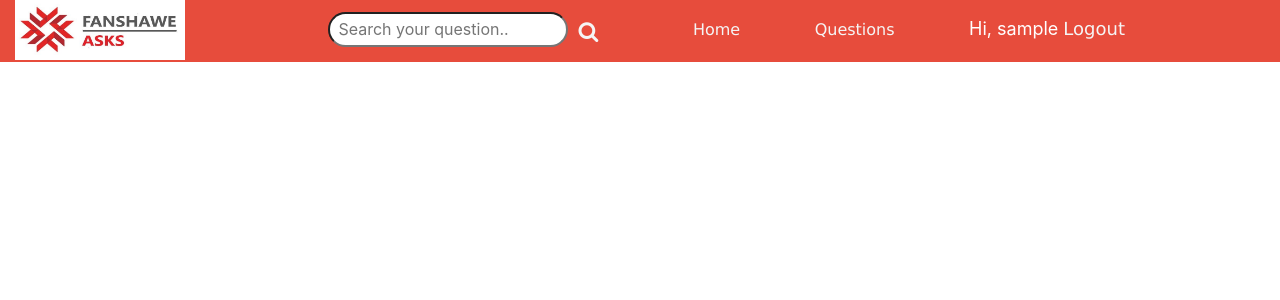
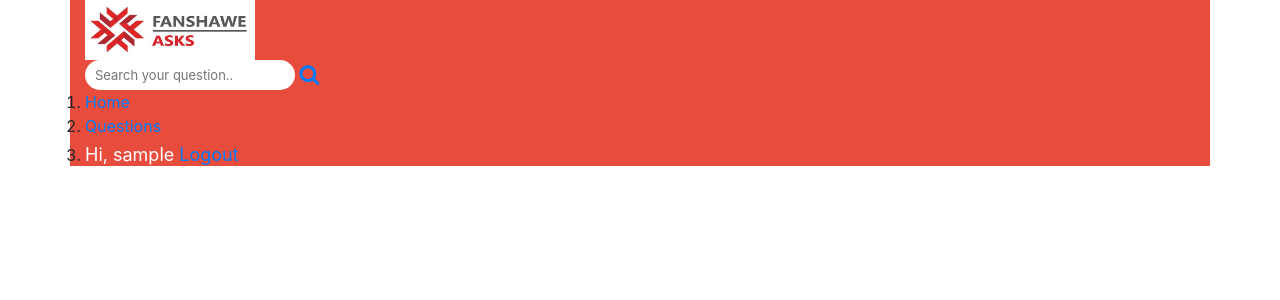
Before and after one commit to automationenthusiast/fanshawe_asks, a PHP site: page /home.php in a window 1280 px wide. Shown: the top 300 px of the page. Run offline with PHP 8.4, Linux system fonts and the light colour scheme; the visitor is signed in with stand-in values (Sample User, id 1).

Commit message:
modified the navigation bar

```diff
--- a/mainlogin.php
+++ b/mainlogin.php
@@ -5,7 +5,7 @@
 <html>
 <head>
 <link href="stylemain.css" rel="stylesheet" type="text/css">
-<link rel="stylesheet" href="https://stackpath.bootstrapcdn.com/bootstrap/4.3.1/css/bootstrap.min.css"
+<link rel="stylesheet" href="https://stackpath.bootstrapcdn.com/bootstrap/4.3.1/css/bootstrap.min.css">
 </head>
 <body style="background-image: url(Red-Background-Traingles.jpg)">
 
--- a/mainsignup.php
+++ b/mainsignup.php
@@ -1,4 +1,8 @@
 <?php
+
+if(isset($msg)){
+  echo "<strong>Error!</strong>$msg";
+}
 
 
 ?>
@@ -7,7 +11,7 @@
 <html>
  <head>
   <link href="stylemain.css" rel="stylesheet" type="text/css">
-  <link rel="stylesheet" href="https://stackpath.bootstrapcdn.com/bootstrap/4.3.1/css/bootstrap.min.css"
+  <link rel="stylesheet" href="https://stackpath.bootstrapcdn.com/bootstrap/4.3.1/css/bootstrap.min.css">
  </head>
 
  <body style="background-image: url(Red-Background-Traingles.jpg)">
--- a/signup.php
+++ b/signup.php
@@ -14,6 +14,8 @@ $pass = $_POST['password'];
 
 $passcheck = $_POST['passwordcheck'];
 
+
+
 $s = " SELECT * from signup_data_fasks WHERE email = '$email'";
 
 $result = mysqli_query($con,$s);
@@ -27,6 +29,7 @@ if($num == 1){
     mysqli_query($con,$reg);
 
     header('location:mainlogin.php');
+
 }
 
 
--- a/stylemain.css
+++ b/stylemain.css
@@ -144,90 +144,87 @@ body{
     margin: 0;
 }
 
-.container {
-    margin: 0 auto;
-    max-width: 100%;
-    display: inline-block;
-
-}
-
-header{
-    background-color: #e74c3c;
-    width: 100%;
-}
 
 
-
-header::after{
-    content: '';
-    display: table;
-    clear: both;
-}
-
-.homelogo{
-    float: left;
-}
-
-
-
-nav{
-
-    float: right;
-
-}
-
-nav ol{
-    margin:0;
-    padding: 0;
-    list-style: none;
-}
-
-nav li{
-
-    display: inline-block;
-    margin-left: 70px;
-    padding-top: 13px;
-
-}
-
-.search-box{
-    display: inline-block;
-    margin-left: 70px;
-    padding-top: 16px;
-    border-radius: 40px;
-    padding: 10px;
-    width: fit-content;
-
-}
-.search-txt{
-
-    border-radius: 30px;
-    padding: 8px;
-    width: 240px;
-    height: 35px;
-}
-
-.search-btn{
-    width: 40px;
-    height: 40px;
-    float: right;
-    display: flex;
-    justify-content: center;
-    align-items: center;
-
-}
-
-nav a{
-    color: whitesmoke;
-    text-transform: capitalize;
-    text-shadow: #797575;
-    font-weight: 550;
-    font-family: 'Lucida Sans', 'Lucida Sans Regular', 'Lucida Grande', 'Lucida Sans Unicode', Geneva, Verdana, sans-serif;
+.container{
+    background-color:#e74c3c;
 
 
 }
 
-.fa {
-    background-color: transparent;
+.container ul{
+    display: inline-flex;
+    text-align: center;
+    list-style: none;
+    margin-top: 3px;
+
 
 }
+
+
+.container ul li{
+    width: 210px;
+    margin: 5px;
+    padding: 10px;
+
+
+}
+
+*
+{
+padding: 0;
+margin: 0;
+box-sizing: border-box;
+}
+
+.container ul li a{
+text-decoration: none;
+color: whitesmoke;
+font-weight: 350;
+font-size: 14;
+font-family: 'Lucida Sans', 'Lucida Sans Regular', 'Lucida Grande', 'Lucida Sans Unicode', Geneva, Verdana, sans-serif;
+}
+
+.container ul li a:hover{
+
+    color: grey;
+
+}
+
+.listlogout{
+    display: none;
+}
+
+.container ul li:hover .listlogout{
+    display: block;
+    position: absolute;
+    background:#e74c3c;
+    margin-top: 15px;
+    margin-left: -15px;
+
+}
+
+.container ul li:hover .listlogout ul{
+    display: block;
+    margin: 12.5px;
+
+}
+
+.mainbar{
+    position: absolute;
+}
+
+.search-txt{
+    border: 2px;
+    height: 30px;
+    border-radius: 15px;
+    padding: 0px 10px;
+    width: 210px;
+    font-size: 13;
+
+
+}
+
+.homelogo{
+    top: 30%;
+}
```
